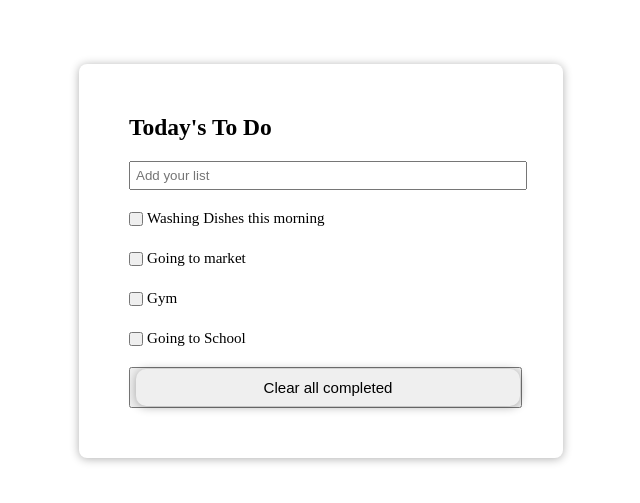
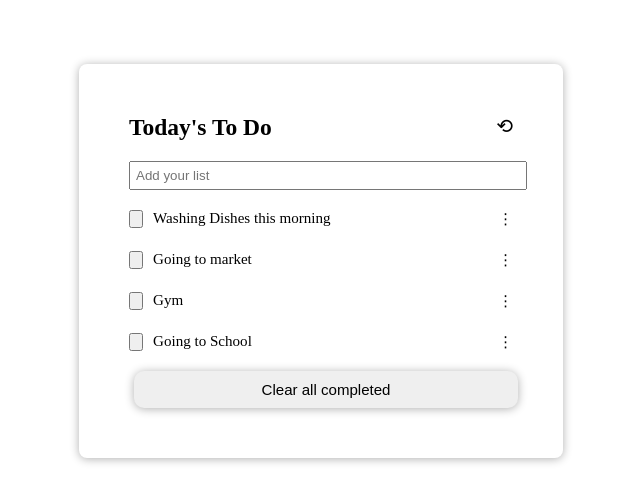
Before and after one commit to MustafaSamiShirzad/to-do-list, a website built with webpack: page src/template.html in a window 1280 px wide. Shown: the part 139-642 px from the top of the page, without its empty margins (319-959 px from the left). Built offline with nearby package versions, Linux system fonts and the light colour scheme.

Commit message:
Modified ReadMe

```diff
--- a/src/Modules/ulitems.js
+++ b/src/Modules/ulitems.js
@@ -26,7 +26,7 @@ const func = () => {
   const ul = [];
   const li = document.createElement('li');
   for (let i = 0; i < arrayOfObj.length; i += 1) {
-    li.innerHTML = `<li class="to-do-list-item"><button class="checkbox"></button>${arrayOfObj[i].description}</li>`;
+    li.innerHTML = `<li class="to-do-list-item"><div><button class="checkbox"></button>${arrayOfObj[i].description}</div><span class="vertical-ellipsis">&#8942;</span></li>`;
     ul.push(li.innerHTML);
   }
   const ulList = ul.join('<br>');
--- a/src/index.js
+++ b/src/index.js
@@ -4,5 +4,6 @@ import { ul } from './Modules/ulitems.js';
 const ulElement = document.createElement('ul');
 ulElement.innerHTML = ul;
 const clearAll = document.createElement('button');
-clearAll.innerHTML = '<button class="clear-all-button">Clear all completed</button>';
+clearAll.classList.add('clear-all-button');
+clearAll.innerText = 'Clear all completed';
 document.querySelector('.list-container').append(ulElement, clearAll);
--- a/src/styles/main.scss
+++ b/src/styles/main.scss
@@ -13,6 +13,12 @@ body {
   display: flex;
   align-items: center;
   justify-content: center;
+}
+
+.title-div {
+  display: flex;
+  justify-content: space-between;
+  width: 30vw;
 }
 
 .list-container {
@@ -34,11 +40,18 @@ body {
 }
 
 .to-do-list-item {
+  width: 30vw;
   list-style: none;
   display: flex;
-  align-items: center;
+  justify-content: space-between;
   gap: 0.4rem;
   font-size: 1.5rem;
+}
+
+.to-do-list-item div {
+  display: flex;
+  justify-content: center;
+  gap: 1rem;
 }
 
 .checkbox {
--- a/src/template.html
+++ b/src/template.html
@@ -9,6 +9,7 @@
     <div class="list-container">
         <div class="title-div">
             <h3>Today's To Do</h3>
+            <span>&#10226;</span>
         </div>
         <div class="input-div">
             <input type="text"placeholder="Add your list" class="input-holder">
```
Also changed, not shown: README.md.
